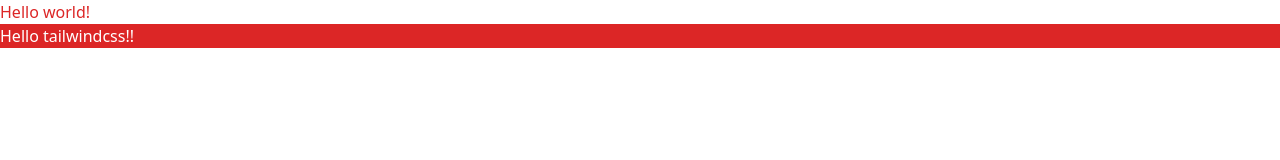
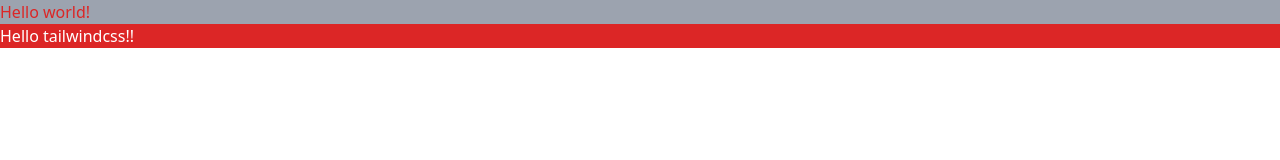
Before and after one commit to melon9824/tailwindcss-postcss-autoprefixer-vite-project-1, a website built with Vite: page index.html in a window 1280 px wide. Built offline with nearby package versions, Linux system fonts and the light colour scheme.

Commit message:
second commit

```diff
--- a/index.html
+++ b/index.html
@@ -10,7 +10,7 @@
 </head>
 <body>
 
-    <h1 class="text-red-600">Hello world!</h1>
+    <h1 class="text-red-600 bg-gray-400">Hello world!</h1>
     <p class="text-white bg-red-600">Hello tailwindcss!!</p>
 
 
```
